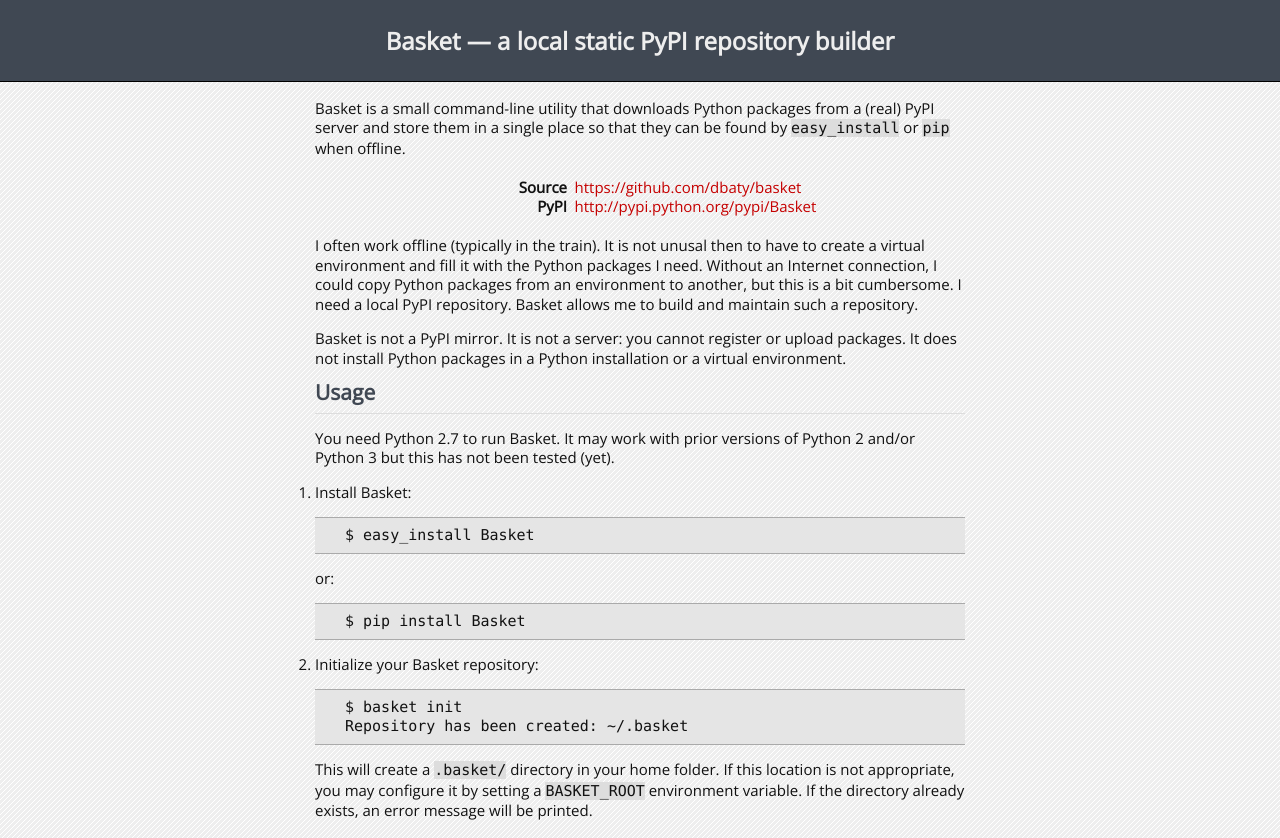
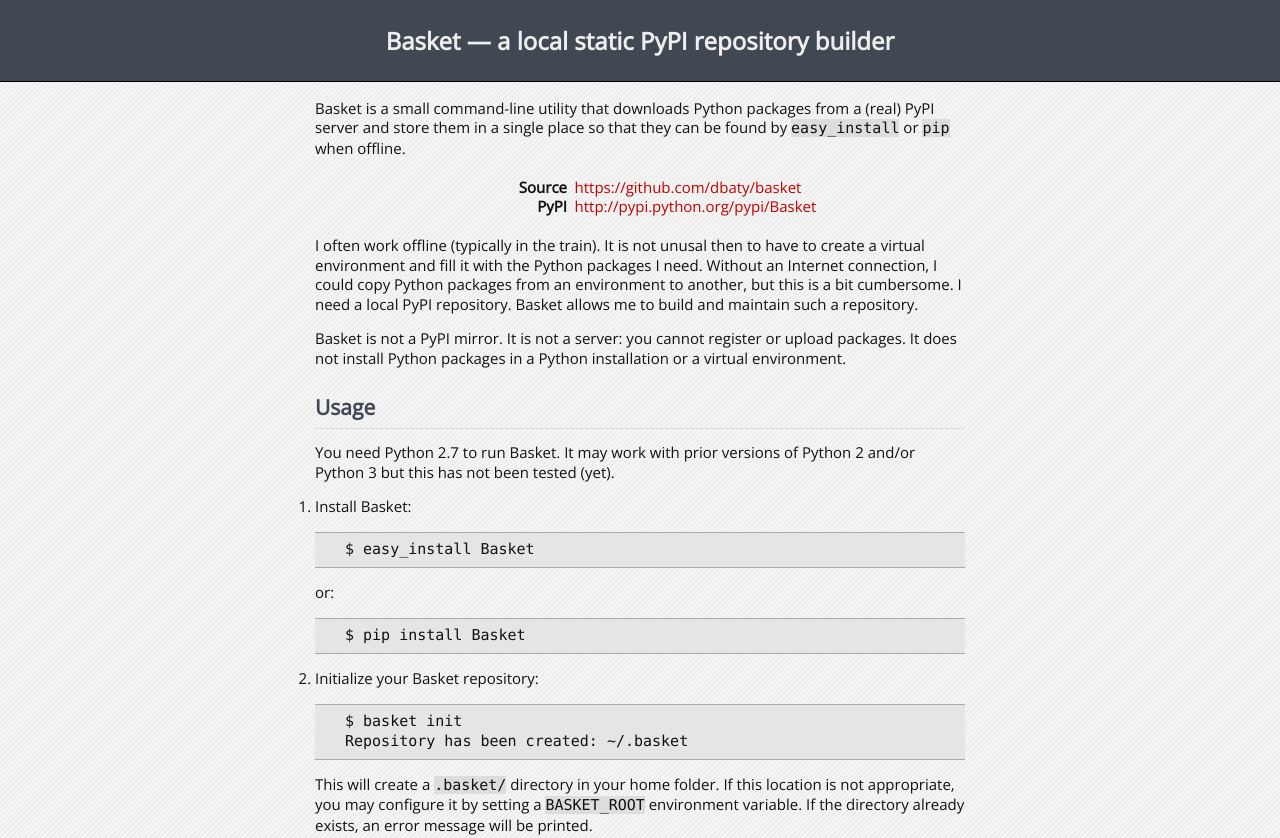
Before and after one commit to dbaty/Basket, a plain HTML site: page docs/index.html in a window 1280 px wide. Shown: the top 838 px of the page. Drawn offline with nearby package versions, Linux system fonts and the light colour scheme.

Commit message:
Add space above headers.

```diff
--- a/docs/main.css
+++ b/docs/main.css
@@ -14,14 +14,14 @@ body {
 }
 
 h1, h2 {
-    font-weighte: bold;
-    margin-bottom: 0.7em;
+    font-weight: bold;
     font-size: 100%;
 }
 
 h1 {
     background-color: #404853;
     color: #eee;
+    margin: 0 0 0.7em 0;
     padding: 1em 0;
     border-bottom: 1px solid black;
     text-align: center;
@@ -29,6 +29,7 @@ h1 {
 }
 
 h2 {
+    margin: 1.4em 0 0.7em 0;
     padding-bottom: 0.5em;
     border-bottom: 1px solid #dddddd;
     color: #404853;
```
